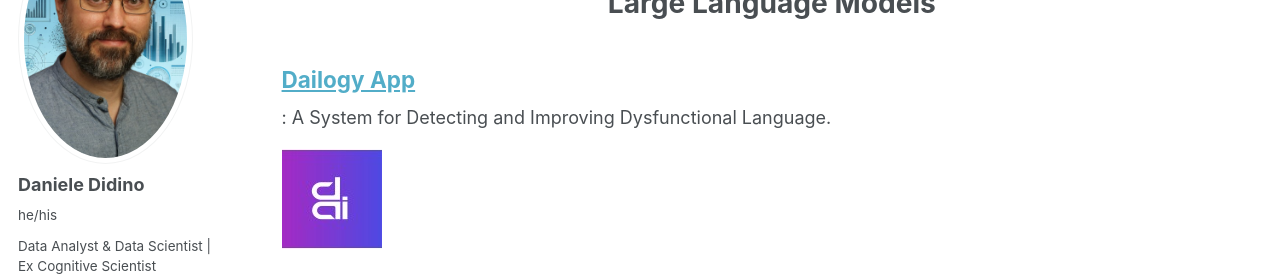
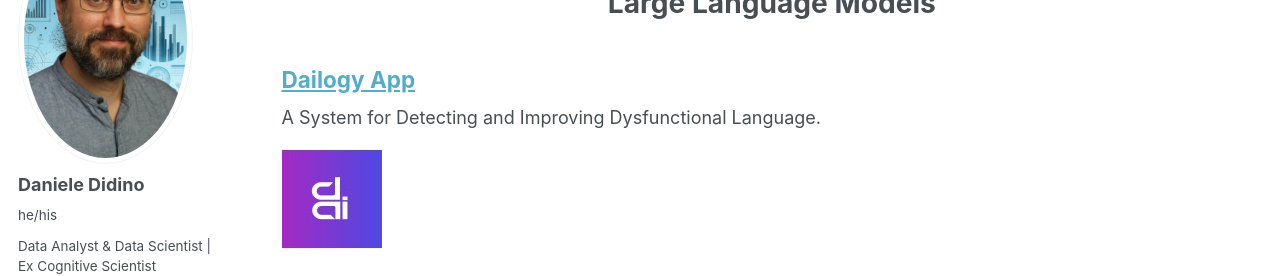
Before and after one commit to DanieleDidino/DanieleDidino.github.io, a Jekyll site: the page built from _pages/data_proj.html, in a window 1280 px wide and 900 px high. Shown: the part 192-468 px from the top of the window. Built offline with Jekyll 4.4.1, drawn with Linux system fonts in a browser that asks for light colours.

Commit message:
correct links

```diff
--- a/_pages/data_proj.html
+++ b/_pages/data_proj.html
@@ -25,7 +25,7 @@ author_profile: true
 
 <!-- Dailogy App -->
 
-<h2><a href="../LLM_projects/dailogy/">Dailogy App</a></h2>: A System for Detecting and Improving Dysfunctional Language.<br/>
+<h2><a href="../LLM_projects/dailogy/">Dailogy App</a></h2> A System for Detecting and Improving Dysfunctional Language.<br/>
 
 <p align="left">
   <img src="/images/dailogy_logo.jpg" alt="drawing" width="100"/>
```
Also changed, not shown: _LLM_projects/dailogy.md (+1 -1 lines).
